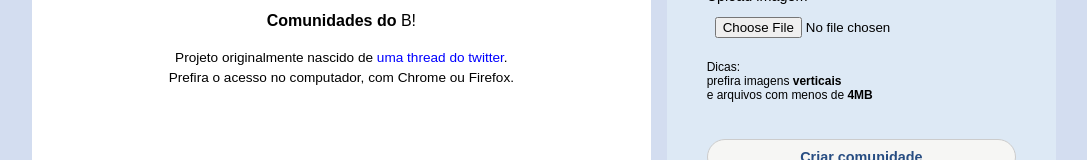
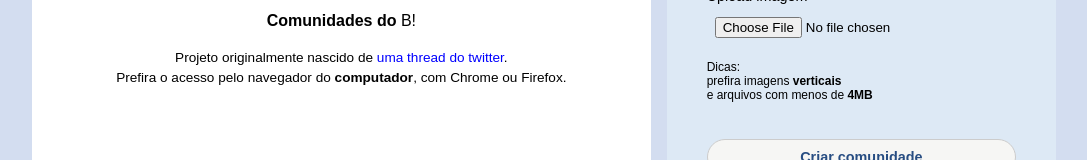
Before and after one commit to bazithiago/comunidadesdoB, a React (Create React App) app: page / in a window 1280 px wide. Shown: the part 375-535 px from the top of the page, without its empty margins (96-1183 px from the left). Built offline with nearby package versions, Linux system fonts and the light colour scheme.

Commit message:
Update Home Component

```diff
--- a/src/App.js
+++ b/src/App.js
@@ -1,6 +1,5 @@
 import { useState } from 'react'
 import { GlobalStyle } from './styles/globalStyles'
-// import { BrowserRouter, Routes, Route } from 'react-router-dom'
 import { Home } from './components/Home'
 import { Community } from './components/Community'
 
--- a/src/components/Home.jsx
+++ b/src/components/Home.jsx
@@ -117,8 +117,6 @@ export function Home({ nextScreen }){
     const setItem = (key, value) => localStorage.setItem(`${key}`, `${value}`);
     const [title, setTitle] = useState('')
     const [description, setDescription] = useState('')
-    // const [imgURL, setImgURL] = useState('')
-    // const [community, setCommunity] = useState({ title, description });
 
 
     const imageUpload = (e) => {
@@ -155,7 +153,7 @@ export function Home({ nextScreen }){
                     <img src={logoOrkut} alt="Logo orkut" />
                     <p><strong>Comunidades do</strong> B!</p>
                     <p>Projeto originalmente nascido de <a href='https://twitter.com/pagalanxe/status/1461039166129594368?s=20' target='_blank' rel="noreferrer">uma thread do twitter</a>.</p>
-                    <span>Prefira o acesso no computador, com Chrome ou Firefox.</span>
+                    <span>Prefira o acesso pelo navegador do <strong>computador</strong>, com Chrome ou Firefox.</span>
                 </InfoStyles>
                 <FormStyles onSubmit={handleSubmit}>
                     <label htmlFor="title">Título da comunidade</label>
```
Also changed, not shown: src/components/Community.jsx (line endings or trailing spaces).
